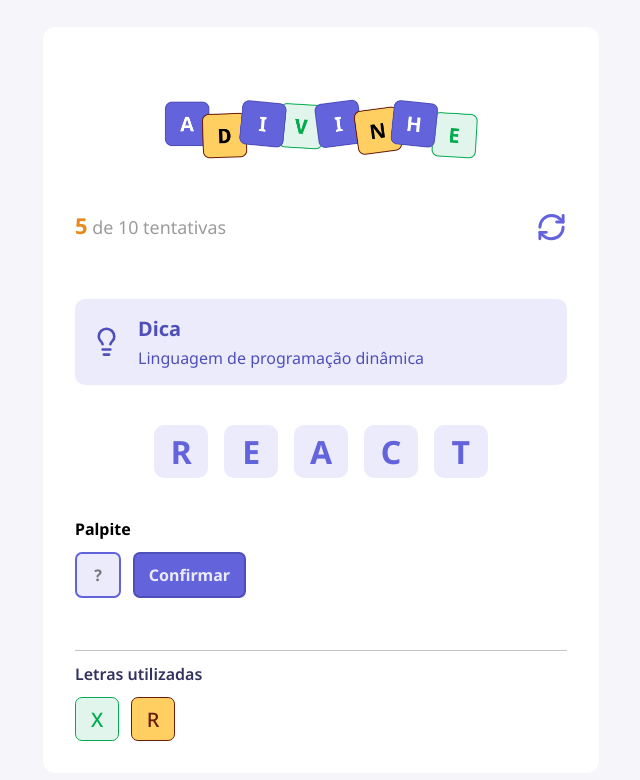
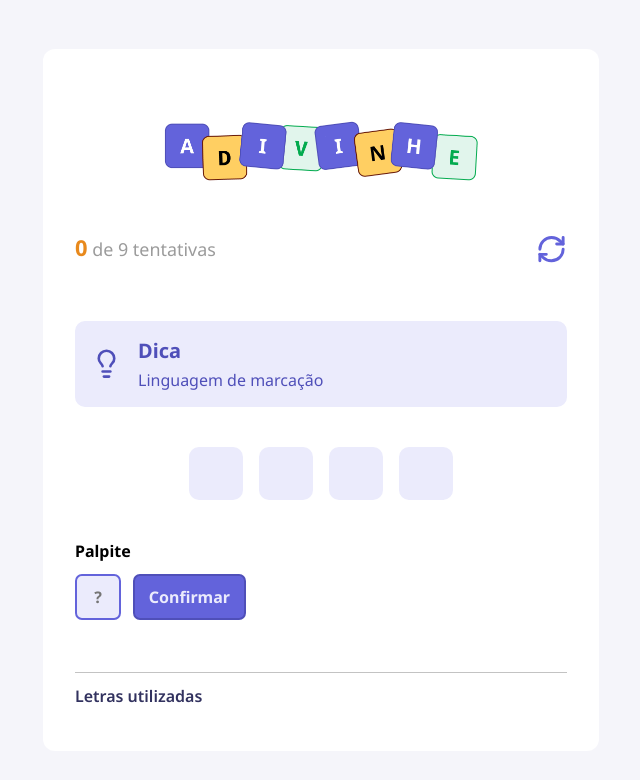
Before and after one commit to joaocorreiaf01/guessing-game, a React (Vite) app: page / in a window 1280 px wide. Shown: the top 780 px of the page, without its empty margins (319-959 px from the left). Built offline with nearby package versions, Linux system fonts and the light colour scheme.

Commit message:
finally projects - add new features

```diff
--- a/src/App.tsx
+++ b/src/App.tsx
@@ -1,38 +1,131 @@
 import styles from "./app.module.css"
+import { useEffect, useState } from "react"
+import { WORDS } from "./utils/words"
+import type { Challenge } from "./utils/words"
 import { Input } from "./components/Input"
 import { Tip } from "./components/Tip"
 import { Button } from "./components/Button"
 import { Letter } from "./components/Letter"
 import { Header } from "./components/Header"
 import { LettersUsed } from "./components/LettersUsed"
+import type { LettersUsedProps } from "./components/LettersUsed"
 
 
 export default function App() {
+  const [ score, setScore ] = useState(0)
+  const [ letter, setLetter ] = useState("")
+  const [ lettersUsed, setLettersUsed ] = useState<LettersUsedProps[]>([])
+  const [ challenge, setChallenge ] = useState<Challenge | null>(null)
+
+  const ATTEMPTS_MARGIN = 5
+
 
   function handleRestartGame() {
-    alert("Reiniciar o jogo")
+    const isConfirmed = window.confirm("Você tem certeza que deseja reiniciar?")
+
+    if(isConfirmed) {
+      startGame()
+    }
+  }
+
+  function startGame() {
+    const index = Math.floor(Math.random() * WORDS.length)
+    const randomWord = WORDS[index]
+    setChallenge(randomWord)
+
+    setScore(0)
+    setLetter("")
+    setLettersUsed([])
+  }
+
+
+  function  handleConfirm() {
+    if(!challenge) {
+      return
+    }
+
+    if(!letter.trim()) {
+      return alert("Digite uma letra!")
+    }
+
+    const value = letter.toUpperCase()
+    const exists = lettersUsed.find((used) => used.value.toUpperCase() === value)
+
+    if (exists) {
+      setLetter("")
+      return alert("Você já utilizou a letra " + value)
+    }
+
+    // Verificando acertos do usuário
+
+    const hits = challenge.word.toUpperCase().split("").filter((char) => char === value).length
+
+    const correct = hits > 0
+    const currentScore = score + hits
+
+    setLettersUsed((prevState) => [...prevState, { value, correct }])
+    setScore(currentScore)
+
+    setLetter("")
+  }
+
+  function endGame(message: String) {
+    alert(message)
+    startGame()
+  }
+
+  useEffect ( () => {
+    startGame()
+  },[])
+
+  useEffect (() => {
+    if(!challenge) {
+      return
+    }
+
+    setTimeout(() => {
+      if (score === challenge.word.length) {
+        return endGame("Parabéns, você descobriu a palavra!")
+      }
+
+      const attemptLimit = challenge.word.length +  ATTEMPTS_MARGIN
+
+      if(lettersUsed.length === attemptLimit) {
+        return endGame("Que pena, você usou todas as tentativas!")
+      }
+    }, 200)
+  },[score, lettersUsed.length])
+
+  if (!challenge) {
+    return
   }
 
   return (
     <div className={styles.container}>
       <main>
-        <Header current={5} max={10} onRestart={handleRestartGame}/>
-        <Tip tip="Linguagem de programação dinâmica" />
+        <Header
+         current={lettersUsed.length}
+         max={challenge.word.length + ATTEMPTS_MARGIN}
+         onRestart={handleRestartGame}
+         />
+
+        <Tip tip={challenge.tip} />
+
         <div className={styles.word}>
-          <Letter value="R" />
-          <Letter value="E" />
-          <Letter value="A" />
-          <Letter value="C" />
-          <Letter value="T" />
+          {challenge.word.split("").map ((letter, index) => {
+              const letterUsed = lettersUsed.find((used) => used.value.toUpperCase() === letter.toUpperCase())
+              return <Letter key={index} value={letterUsed?.value} color={letterUsed?.correct ? "correct" : "default"} />
+          })}
+
         </div>
 
         <h4>Palpite</h4>
         <div className={styles.guess}>
-          <Input autoFocus maxLength={1} placeholder="?"/>
-          <Button title="Confirmar" />
+          <Input autoFocus maxLength={1} placeholder="?" value={letter} onChange={(e) => setLetter(e.target.value)}/>
+          <Button title="Confirmar" onClick={handleConfirm} />
         </div>
 
-        <LettersUsed />
+        <LettersUsed data={lettersUsed}/>
       </main>
     </div>
   )
--- a/src/components/LettersUsed/index.tsx
+++ b/src/components/LettersUsed/index.tsx
@@ -1,14 +1,25 @@
 import styles from "./styles.module.css"
 import { Letter } from "../Letter"
 
-export function LettersUsed() {
+export type LettersUsedProps = {
+    value: string
+    correct: boolean
+}
+
+type Props = {
+    data: LettersUsedProps[]
+
+}
+
+export function LettersUsed({ data }: Props) {
     return (
         <div className={styles.lettersUsed}>
             <h5>Letras utilizadas</h5>
 
             <div>
-                <Letter value="X" size="small" color="correct" />
-                <Letter value="R" size="small" color="wrong"/>
+                {data.map(({ value, correct }) => (
+                    <Letter key={value} value={value} size="small" color={correct ? "correct" : "wrong"} />
+                ))}
             </div>
         </div>
     )
```
